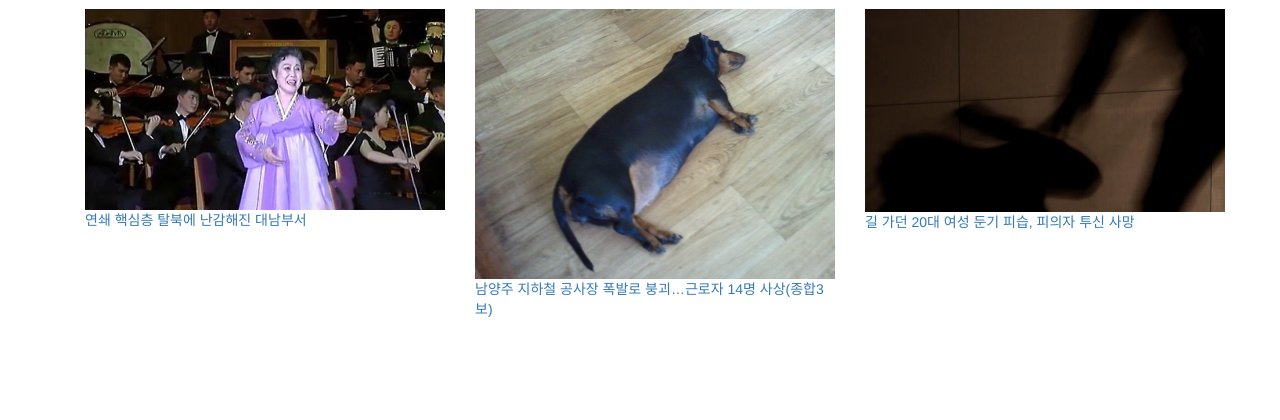
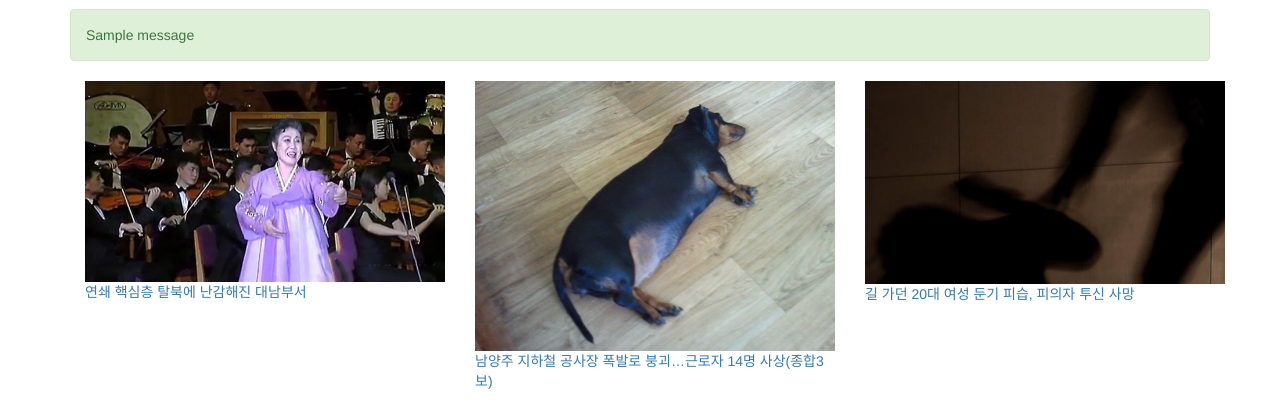
Before and after one commit to Sangheun/study0601, a Django app: page /blog/ in a window 1280 px wide. Shown: the part 51-471 px from the top of the page. Run offline with Django 3.2, Linux system fonts and the light colour scheme; data comes from the database, SQL or seed files in the repository; one stand-in notice (Sample message) is shown; some libraries are stand-ins or nearby versions.

Commit message:
댓글 추가/수정시에 messages 내용 추가

```diff
--- a/blog/templates/blog/base.html
+++ b/blog/templates/blog/base.html
@@ -45,6 +45,15 @@
     <div class="container">
         <div class="row">
             <div class="col-sm-12">
+
+                {% if messages %}
+                    {% for message in messages %}
+                        <div class="alert alert-{{ message.tags }}">
+                            {{ message }}
+                        </div>
+                    {% endfor %}
+                {% endif %}
+
                 {% block content %}
                 {% endblock %}
             </div>
--- a/blog/views.py
+++ b/blog/views.py
@@ -1,3 +1,4 @@
+from django.contrib import messages
 from django.contrib.auth.decorators import login_required
 from django.shortcuts import render, get_object_or_404, redirect
 from .models import Post, Comment
@@ -24,6 +25,7 @@ def comment_new(request, post_pk):
             comment.post = get_object_or_404(Post, pk=post_pk)
             comment.user = request.user
             comment.save()
+            messages.success(request, '새로운 댓글이 등록되었습니다.')
             return redirect('blog:post_detail', post_pk)
     else:
         form = CommentForm()
@@ -42,6 +44,7 @@ def comment_edit(request, post_pk, pk):
             comment.post = get_object_or_404(Post, pk=post_pk)
             comment.user = request.user
             comment.save()
+            messages.success(request, '댓글이 수정되었습니다.')
             return redirect('blog:post_detail', post_pk)
     else:
         form = CommentForm(instance=comment)
```
